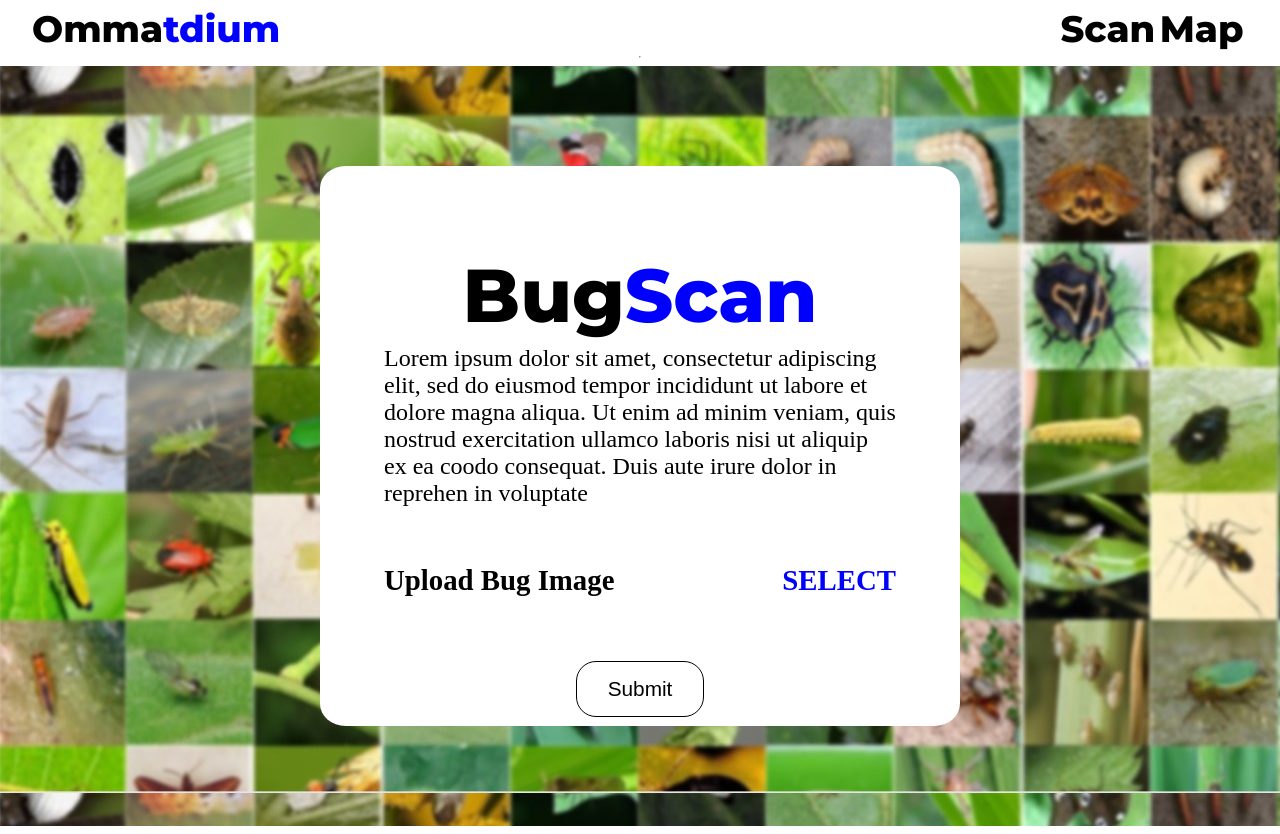
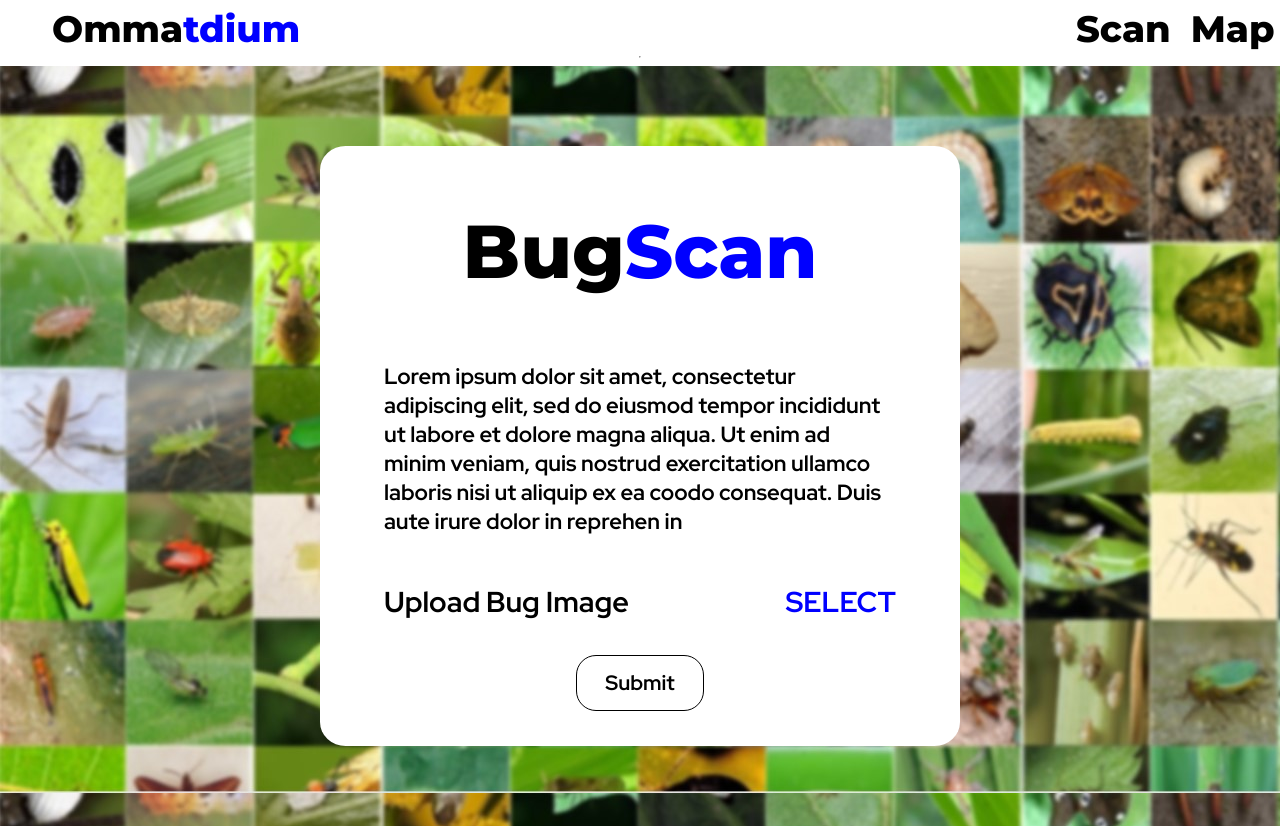
Before and after one commit to dgorbatov/spaceAppsBugChallenge2021, a Flask app: page / in a window 1280 px wide. Run offline with Flask 2, Linux system fonts and the light colour scheme.

Commit message:
fixed style

```diff
--- a/static/styles/index.css
+++ b/static/styles/index.css
@@ -1,3 +1,4 @@
+@import url("https://fonts.googleapis.com/css2?family=Red+Hat+Display:wght@700&display=swap");
 body {
   display: flex;
   flex-direction: column;
@@ -18,7 +19,7 @@ header section {
   display: flex;
   flex-direction: row;
   align-items: center;
-  font-family: 'Montserrat', sans-serif;
+  font-family: "Montserrat", sans-serif;
 }
 
 header #nav-links {
@@ -26,29 +27,32 @@ header #nav-links {
   display: flex;
   justify-content: space-evenly;
 }
+a {
+  margin-left: 20px;
+}
 
 header h1 {
   font-size: 2.3rem;
 }
 
 .blue-text {
-  color: #0000FF;
+  color: #0000ff;
 }
 
 main {
   display: flex;
   justify-content: center;
   align-items: center;
-  background-image: url('/static/images/bugs.jpg');
+  background-image: url("/static/images/bugs.jpg");
   height: 95vh;
   width: 100vw;
 }
 
 main .main-block {
   z-index: 5;
-  height: 70vh;
+  height: 75vh;
   width: 50vw;
-  background-color: #FFFFFF;
+  background-color: #ffffff;
   display: block;
   border-radius: 4%;
 
@@ -64,7 +68,7 @@ main .main-block {
   font-size: 4rem;
   height: 10vh;
   margin-bottom: 7vh;
-  font-family: 'Montserrat', sans-serif;
+  font-family: "Montserrat", sans-serif;
 }
 
 .main-block p {
@@ -90,13 +94,19 @@ main .main-block {
 }
 
 .main-block > form > button {
-  background-color: #FFFFFF;
+  background-color: #ffffff;
   border: 1px solid #000000;
   box-sizing: border-box;
   border-radius: 20px;
   height: 7vh;
   width: 10vw;
   font-size: 1.3rem;
+  font-family: "Red Hat Display";
+  margin-top: -30px;
+}
+button:hover {
+  color: white;
+  background-color: black !important;
 }
 
 input[type="file"] {
@@ -114,7 +124,19 @@ header a {
   text-decoration: none;
 }
 
-
-main form > section label h2, main button {
+main form > section label h2,
+main button {
   cursor: pointer;
 }
+.bugscan {
+  margin-top: -50px;
+}
+.description {
+  margin-top: 60px;
+  font-family: "Red Hat Display";
+  font-size: 22px !important;
+}
+h2 {
+  font-family: "Red Hat Display";
+  margin-top: -10px;
+}
--- a/templates/index.html
+++ b/templates/index.html
@@ -30,12 +30,12 @@
         <hr>
         <main>
             <section class="main-block">
-                <section>
+                <section class="bugscan">
                     <h1>Bug</h1>
                     <h1 class="blue-text">Scan</h1>
                 </section>
 
-                <p>Lorem ipsum dolor sit amet, consectetur adipiscing elit, sed do eiusmod tempor incididunt ut labore et dolore magna aliqua. Ut enim ad minim veniam, quis nostrud exercitation ullamco laboris nisi ut aliquip ex ea coodo consequat. Duis aute irure dolor in reprehen in voluptate </p>
+                <p class="description">Lorem ipsum dolor sit amet, consectetur adipiscing elit, sed do eiusmod tempor incididunt ut labore et dolore magna aliqua. Ut enim ad minim veniam, quis nostrud exercitation ullamco laboris nisi ut aliquip ex ea coodo consequat. Duis aute irure dolor in reprehen in </p>
 
                 <form action="/" method="POST" enctype="multipart/form-data">
                     <section>
```
